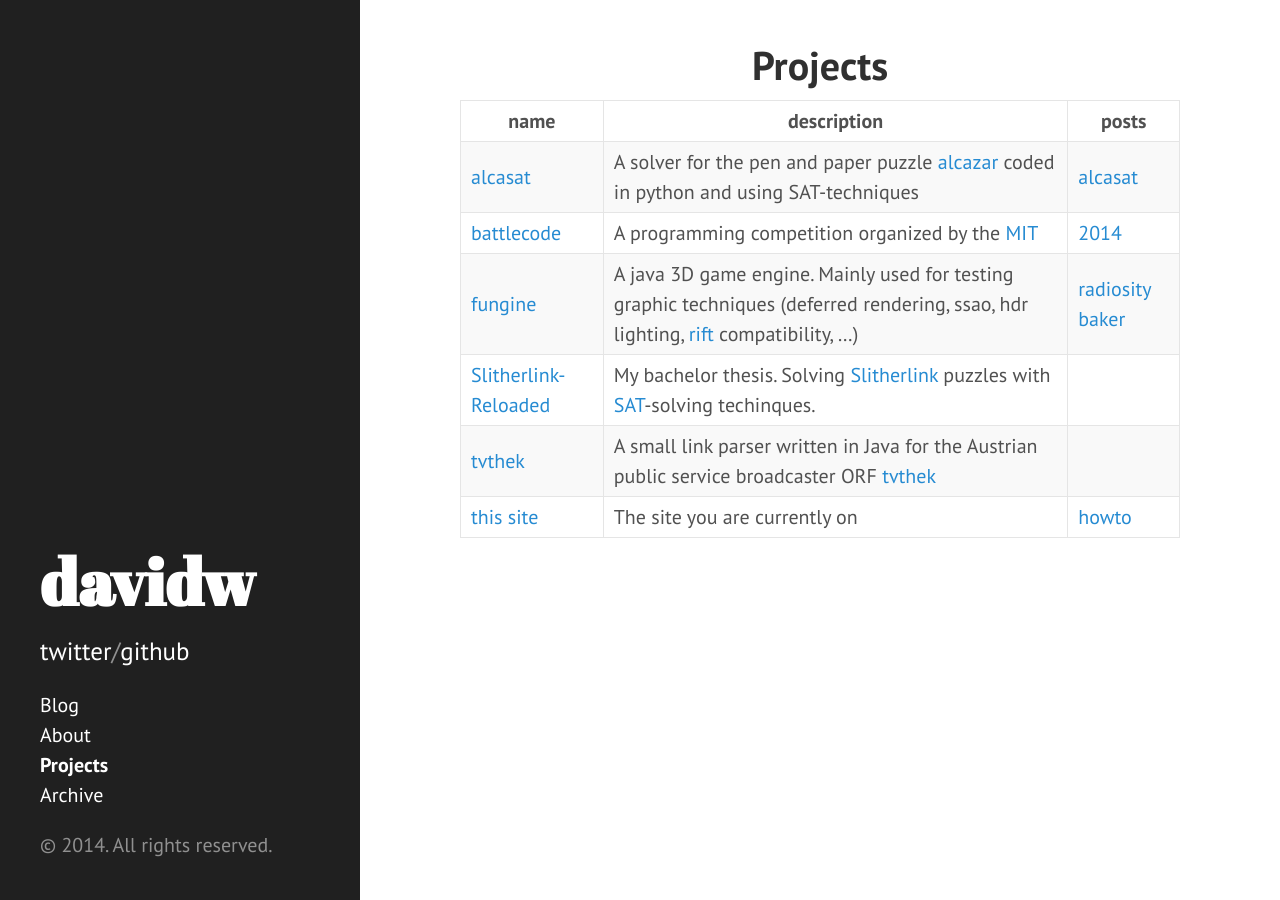
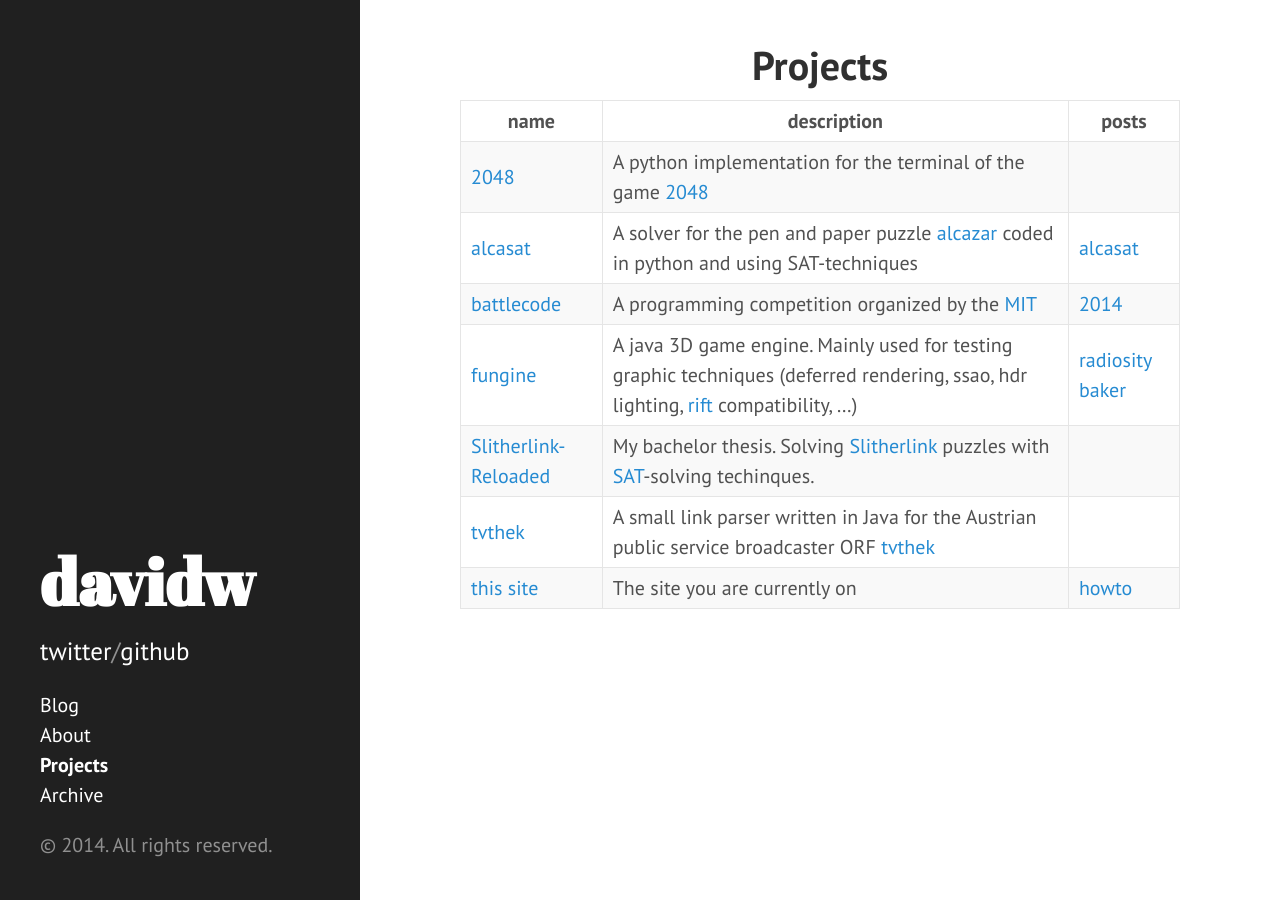
Before and after one commit to david-westreicher/david-westreicher.github.io, a Jekyll site: the page built from projects.md, in a window 1280 px wide. Built offline with Jekyll 4.4.1, drawn with Linux system fonts in a browser that asks for light colours; Markdown is read by kramdown in place of the engine named in the settings.

Commit message:
add 2048 to projects

```diff
--- a/projects.md
+++ b/projects.md
@@ -5,6 +5,7 @@ title: Projects
 
 | name   |      description       | posts |
 |----------|-------------|-----|
+| [2048](https://github.com/david-westreicher/2048) | A python implementation for the terminal of the game [2048](http://en.wikipedia.org/wiki/2048_%28video_game%29) |
 | [alcasat](https://github.com/david-westreicher/alcazar) | A solver for the pen and paper puzzle [alcazar](http://www.theincrediblecompany.com/alcazar-1/) coded in python and using SAT-techniques  | [alcasat](../2014/11/06/alcasat/) |
 | [battlecode](http://www.battlecode.org)| A programming competition organized by the [MIT](http://mit.edu)| [2014](../2014/06/05/battlecode2014/)|
 | [fungine](https://github.com/david-westreicher/fungine) |    A java 3D game engine. Mainly used for testing graphic techniques (deferred rendering, ssao, hdr lighting, [rift](http://www.oculusvr.com/) compatibility, ...)    |[radiosity baker](../2014/05/31/radiosity/) |
```
